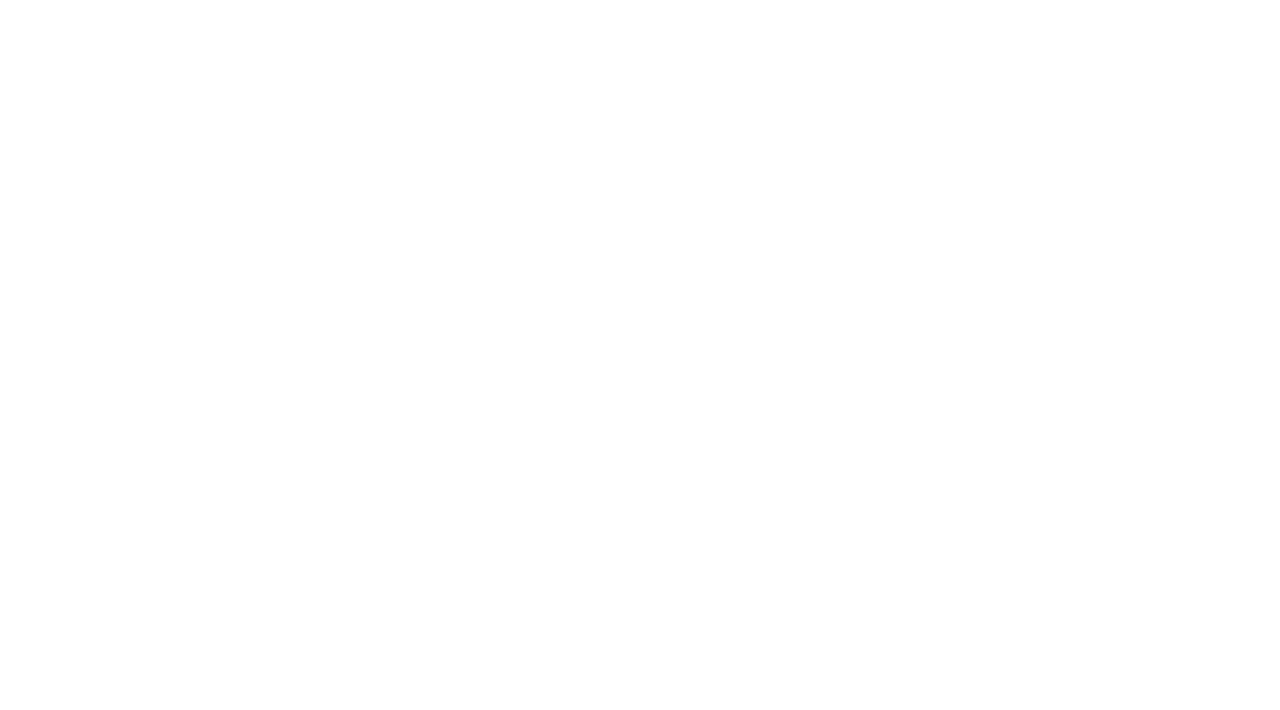
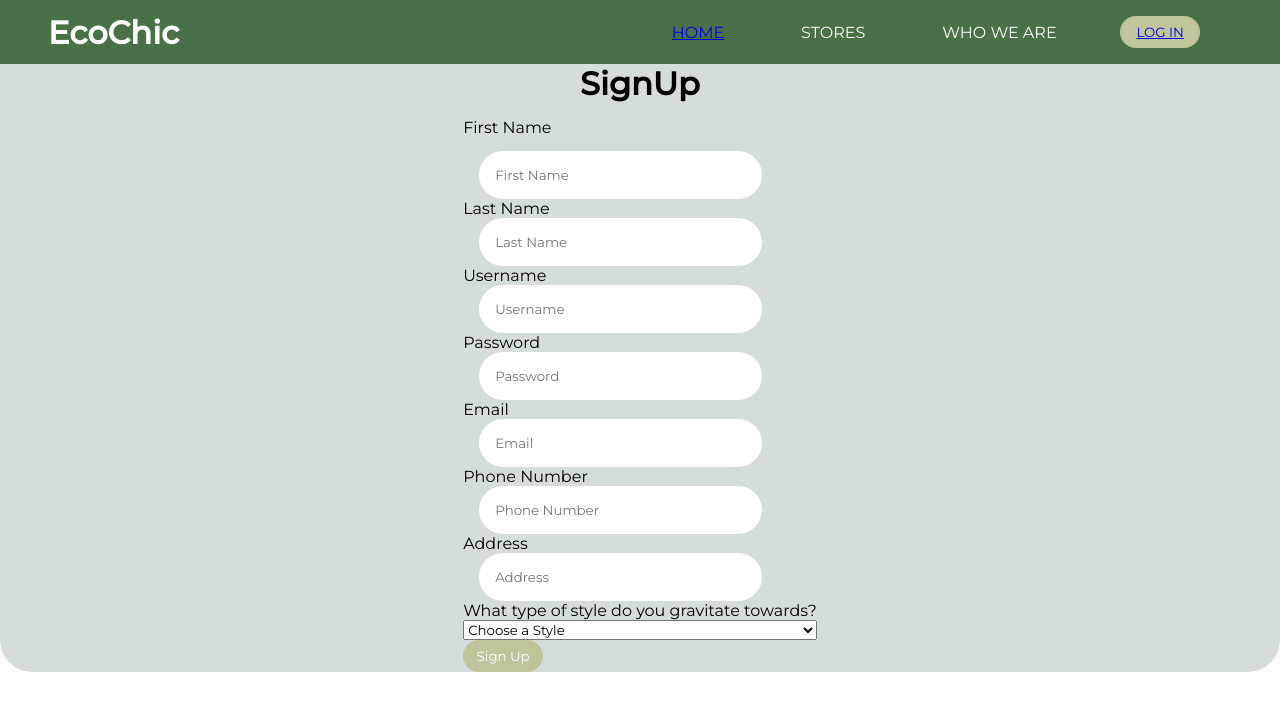
Before and after one commit to jeyenlam/EcoChic, a React (Create React App) app in the folder app/: page /signUp in a window 1280 px wide. Before the commit this address had no page. Shown: the top 710 px of the page. Built offline with nearby package versions, Linux system fonts and the light colour scheme.

Commit message:
finished sign up form and routed the login page to the sig up page

```diff
--- a/app/src/App.css
+++ b/app/src/App.css
@@ -109,3 +109,40 @@ button:hover{
   align-items: center;
   outline: none;
 }
+
+/* SIGN UP FORM */
+
+.signUpForm{
+  background-color: #D5DCDC;
+  border-radius: 2rem;
+  display: flex;
+  flex-direction: column;
+  justify-content: space-around;
+  align-items: center;
+}
+
+.signUpForm form{
+  height: 30%;
+  /* background-color: rebeccapurple; */
+  padding: 0 1rem;
+}
+
+.label-div, .input-div{
+  display: grid;
+  grid-template-rows: 1fr 1fr;
+  align-items: center;
+  caret-color: transparent;
+  /* background-color: #B87F45; */
+
+}
+
+.signUpForm form div input{
+  width: 80%;
+  height: 3rem;
+  border-radius: 2rem;
+  padding: 1rem;
+  margin-left: 1rem;
+  border: none;
+  align-items: center;
+  outline: none;
+}
--- a/app/src/App.js
+++ b/app/src/App.js
@@ -5,6 +5,7 @@ import LogInForm from './components/LogInForm.js';
 import Navbar from './components/Navbar.js';
 import Home from './pages/Home.js';
 import Auth from './pages/Auth.js';
+import SignUpForm from './components/SignUpForm.js'
 
 function App() {
   return (
@@ -13,6 +14,7 @@ function App() {
         <Route index element={ <Home/> } /> //default page
         <Route path='/home' element={ <Home/> } />
         <Route path='/auth' element={ <Auth/> } />
+        <Route path='/signUp' element={ <SignUpForm/> } />
       </Routes>
     </BrowserRouter>
   );
--- a/app/src/components/LogInForm.js
+++ b/app/src/components/LogInForm.js
@@ -1,4 +1,5 @@
 import React from 'react'
+import { Link } from 'react-router-dom'
 
 function LogInForm () {
 
@@ -8,13 +9,19 @@ function LogInForm () {
     const rawFormData = new FormData(e.target)
     const formData = Object.fromEntries(rawFormData)
 
+    // TODO : once JSON server is working, add something here that queries
+    // for the user from the JSON db and checks to see if their password matches
+
     console.log(formData);
   }
 
 
   return (
     <div className='logInForm'>
-      <h1>Log In</h1>
+      <div>
+        <h1>Log In</h1>
+        <p> Don't have an account?  <Link to={`/signUp`}> Sign Up Here </Link></p>
+      <div>
       <form id='logInForm' onSubmit={logIn}>
         <div className='label-div'>
           <label htmlFor='username'>Username</label>
@@ -26,6 +33,8 @@ function LogInForm () {
         </div>
         <button type='submit' id='logInButton'>Log In</button>
       </form>
+      </div>
+      </div>
     </div>
   )
 }
--- /dev/null
+++ b/app/src/components/SignUpForm.js
@@ -0,0 +1,99 @@
+import React from 'react'
+import Navbar from '../components/Navbar.js'
+
+function SignUpForm () {
+
+  const SignUp = (e) => {
+    e.preventDefault();
+
+    const rawFormData = new FormData(e.target)
+    const formData = Object.fromEntries(rawFormData)
+
+    // TODO:
+    // [  ] persist this data to a JSON server
+    // [  ] query and API endpoint to get the (lat,lon) coordinates of a
+    //      person's address and store that instead of a string address
+    // [  ] integrate this component into the login form page
+    // [  ] if there is time, allow a user to add a profile pic to a user's profile
+
+    console.log(formData);
+  }
+
+
+  return (
+    <div className='signUpForm'>
+        <Navbar/>
+      <h1>SignUp</h1>
+      <form id='signUpForm' onSubmit={SignUp}>
+        {/* <div className='label-div'>
+          <label htmlFor='firstName'>First Name</label>
+          <label htmlFor='lastName'>Last Name</label>
+          <label htmlFor='userName'>Username</label>
+          <label htmlFor='password'>Password</label>
+          <label htmlFor='email'>Email</label>
+          <label htmlFor='phoneNumber'>Phone Number</label>
+          <label htmlFor='address'>Address</label>
+        </div> */}
+        <div className='input-div'>
+            <label htmlFor='firstName'>First Name</label>
+            <input type='text' id='firstName' name='firstname'placeholder='First Name' />
+
+            <label htmlFor='lastName'>Last Name</label>
+            <input type='text' id='lastName' name='firstname' placeholder='Last Name'/>
+
+            <label htmlFor='userName'>Username</label>
+            <input type='text' id='username' name='username'placeholder='Username' />
+
+            <label htmlFor='password'>Password</label>
+            <input type='password' id='password' name='password' placeholder='Password'/>
+
+            <label htmlFor='email'>Email</label>
+            <input type='text' id='email' name='email'placeholder='Email' />
+
+            <label htmlFor='phoneNumber'>Phone Number</label>
+            <input type='text' id='phoneNumber' name='phoneNumber' placeholder='Phone Number'/>
+
+            <label htmlFor='address'>Address</label>
+            <input type='text' id='address' name='address'placeholder='Address' />
+
+            <label htmlFor='style'>What type of style do you gravitate towards?</label>
+            <select  id='style' name='style'>
+                <option background-image='url(../pictures/y2k.jpg);' value='eclectic'>Choose a Style</option>
+                <option value='eclectic'>Eclectic</option>
+                <option value='vintage'>Vintage</option>
+                <option value='y2k'>Y2k</option>
+                <option value='goth'>Goth</option>
+                <option value='anime'>Anime</option>
+                <option value='hippie'>Hippie</option>
+                <option value='minimalist'>Minimalist</option>
+                <option value='sporty'>Sporty</option>
+                <option value='preppy'>Preppy</option>
+            </select>
+        </div>
+        <button type='submit' id='signUpButton'>Sign Up</button>
+      </form>
+    </div>
+  )
+}
+
+export default SignUpForm
+
+
+// Username
+// First Name
+// Last Name
+// Password
+// Phone Number
+// Email
+// Address (add functionality that
+// Style Form (collage/mood board pictures to symbolise for each one)
+// What type of style do you gravitate towards?
+// Eclectic
+// Vintage
+// Y2k
+// Goth
+// Anime
+// Hippie
+// Minimalist
+// Sporty
+// Preppy
```
Also changed, not shown: app/pictures/y2k.jpg (added).
